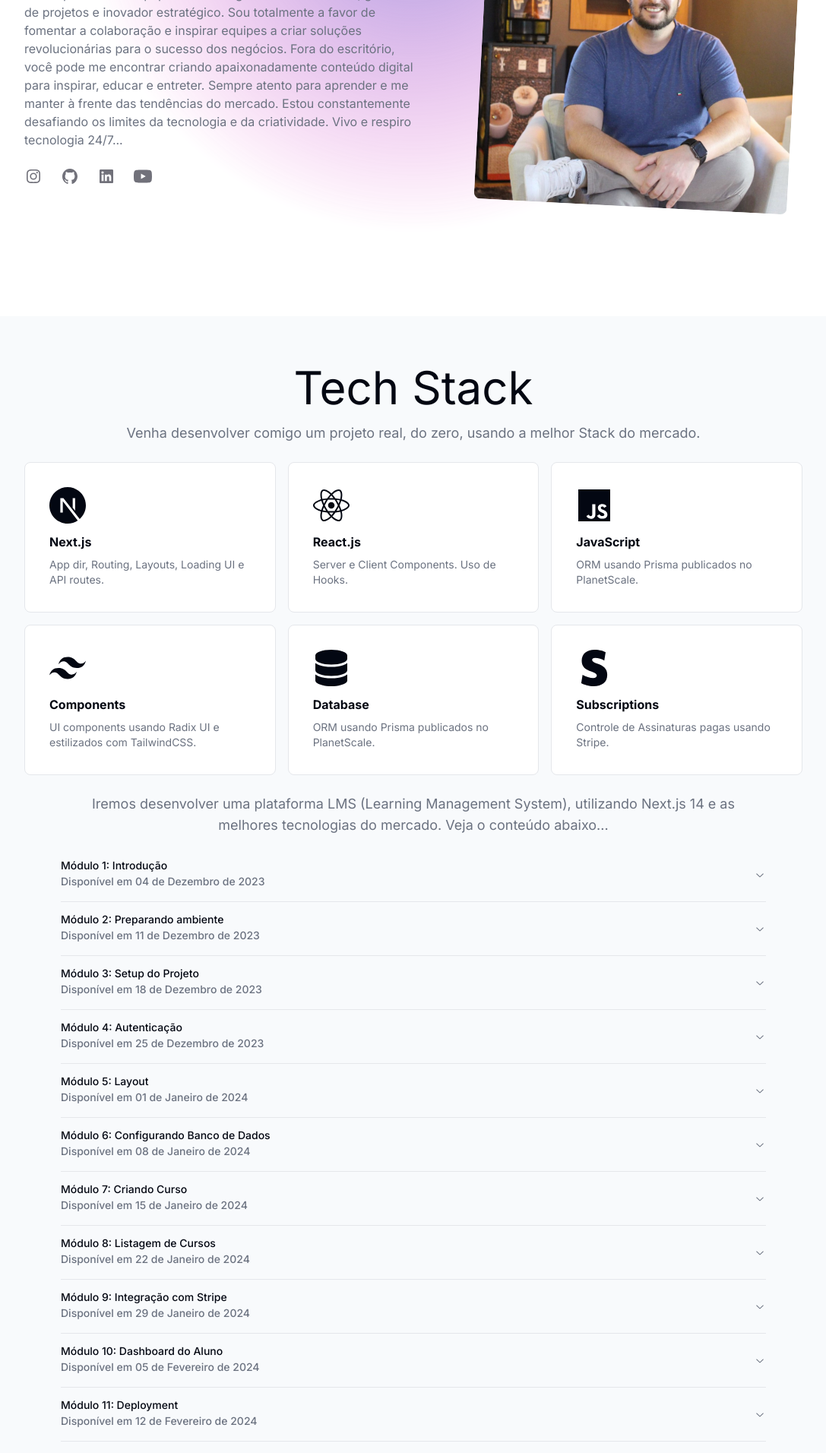
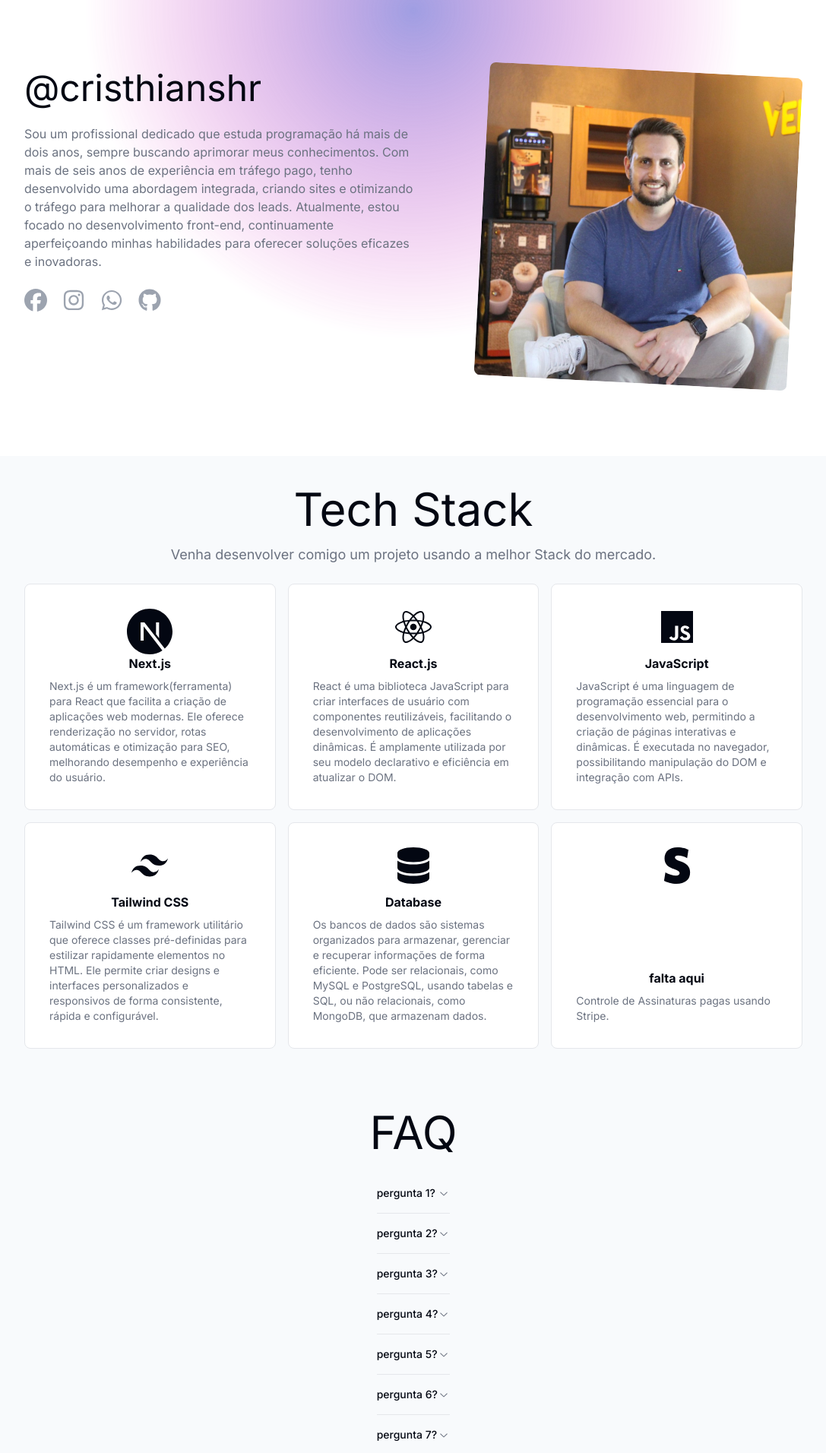
Before and after one commit to Cristhian-Shr/nextDev-landingPage, a Next.js app: page / in a window 1280 px wide. Shown: the part 880-2792 px from the top of the page at 76% size, without its empty margins (96-1183 px from the left). Built offline with nearby package versions, Linux system fonts and the light colour scheme.

Commit message:
ajustes feitos para melhorar a comunicação e também altreação em about

```diff
--- a/src/app/_components/about-section.tsx
+++ b/src/app/_components/about-section.tsx
@@ -1,25 +1,27 @@
-import Image from 'next/image';
-import Link from 'next/link';
+import Image from "next/image";
+import Link from "next/link";
 import {
   GitHubIcon,
   InstagramIcon,
   LinkedInIcon,
   YoutTubeIcon,
-} from '@/components/social-icons';
+} from "@/components/social-icons";
 import dev from "../../../public/images/cristhian.jpeg";
+import { FaFacebook } from "react-icons/fa6";
+import { FaGithub, FaInstagram, FaWhatsapp } from "react-icons/fa";
 
 function SocialLink({ icon: Icon, ...props }: any) {
-    return (
-      <Link className='group -m-1 p-1' {...props}>
-        <Icon className='h-6 w-6 fill-zinc-500 transition group-hover:fill-zinc-600 dark:fill-zinc-400 dark:group-hover:fill-zinc-300' />
-      </Link>
-    );
-  }
+  return (
+    <Link className="group -m-1 p-1" {...props}>
+      <Icon className="h-6 w-6 fill-zinc-500 transition group-hover:fill-zinc-600 dark:fill-zinc-400 dark:group-hover:fill-zinc-300" />
+    </Link>
+  );
+}
 
 function AboutSection() {
   return (
     <section
-      className="container flex md:max-w-[64rem] flex-col md:py-12 lg:py-24"
+      className="container flex md:max-w-[64rem] flex-col md:py-8 lg:py-12"
       id="about"
     >
       <div className="grid grid-cols-1 gap-y-16 lg:grid-cols-2 lg:gap-y-12 lg:grid-rows-[auto-1fr]">
@@ -37,38 +39,57 @@ function AboutSection() {
           </div>
         </div>
         <div className="lg:order-first lg:row-span-2 text-center md:text-start">
-          <h1 className="font-heading text-3xl md:text-4xl lg:text-5xl">
-            @cristhianschröer
+          <h1 className="font-heading text-3xl md:text-4xl lg:text-5xl hover:text-primary">
+            @cristhianshr
           </h1>
-          <p className='mt-6 text-base text-muted-foreground'>
-            CTO durante o dia, entusiasta de conteúdo digital à noite! Com mais
-            de 16 anos de experiência no mundo da tecnologia, já desempenhei
-            vários papéis como engenheiro de software, gerente de projetos e
-            inovador estratégico. Sou totalmente a favor de fomentar a
-            colaboração e inspirar equipes a criar soluções revolucionárias para
-            o sucesso dos negócios. Fora do escritório, você pode me encontrar
-            criando apaixonadamente conteúdo digital para inspirar, educar e
-            entreter. Sempre atento para aprender e me manter à frente das
-            tendências do mercado. Estou constantemente desafiando os limites da
-            tecnologia e da criatividade. Vivo e respiro tecnologia 24/7...
+          <p className="mt-6 text-base text-muted-foreground">
+            Sou um profissional dedicado que estuda programação há mais de dois
+            anos, sempre buscando aprimorar meus conhecimentos. Com mais de seis
+            anos de experiência em tráfego pago, tenho desenvolvido uma
+            abordagem integrada, criando sites e otimizando o tráfego para
+            melhorar a qualidade dos leads. Atualmente, estou focado no
+            desenvolvimento front-end, continuamente aperfeiçoando minhas
+            habilidades para oferecer soluções eficazes e inovadoras.
           </p>
-          <div className='mt-6 flex justify-center md:justify-start gap-6'>
-            <SocialLink
-              href='https://instagram.com/lucasnhimi'
-              icon={InstagramIcon}
-            />
-            <SocialLink
-              href='https://github.com/lucasnhimi'
-              icon={GitHubIcon}
-            />
-            <SocialLink
-              href='https://linkedin.com/in/lucasnhimi'
-              icon={LinkedInIcon}
-            />
-            <SocialLink
-              href='https://youtube.com/lucasnhimi'
-              icon={YoutTubeIcon}
-            />
+          <div className="mt-6 flex justify-center md:justify-start gap-6">
+            <ul className="flex gap-5">
+              <li>
+                <Link
+                  href="https://www.facebook.com/csschroer"
+                  aria-label="Facebook"
+                  className="text-gray-400 hover:text-white"
+                >
+                  <FaFacebook size={30} />
+                </Link>
+              </li>
+              <li>
+                <Link
+                  href="https://www.instagram.com/cristhian.shr/"
+                  aria-label="Facebook"
+                  className="text-gray-400 hover:text-white"
+                >
+                  <FaInstagram size={30} />
+                </Link>
+              </li>
+              <li>
+                <Link
+                  href=""
+                  aria-label="Facebook"
+                  className="text-gray-400 hover:text-white"
+                >
+                  <FaWhatsapp size={30} />
+                </Link>
+              </li>
+              <li>
+                <Link
+                  href="https://github.com/Cristhian-Shr"
+                  aria-label="Facebook"
+                  className="text-gray-400 hover:text-white"
+                >
+                  <FaGithub size={30} />
+                </Link>
+              </li>
+            </ul>
           </div>
         </div>
       </div>
--- a/src/app/_components/faq-section.tsx
+++ b/src/app/_components/faq-section.tsx
@@ -9,7 +9,7 @@ function FaqSection() {
   return (
     <section
       id="faq"
-      className="flex w-full h-screen items-center justify-center
+      className="flex w-full items-center justify-center
       flex-col bg-slate-50 dark:bg-transparent space-y-6 py-8 md:py-12 lg:py-10"
     >
       <div className="mx-auto flex max-w-[58rem] flex-col items-center space-y-4 text-center">
@@ -20,27 +20,24 @@ function FaqSection() {
       <div className="mx-auto text-center md:max-w-[58rem]">
         <Accordion type="single" collapsible className="w-full">
           <AccordionItem value="item-5">
-            <AccordionTrigger>Como comprar o curso?</AccordionTrigger>
+            <AccordionTrigger>pergunta 1?</AccordionTrigger>
             <AccordionContent className="text-left">
               <p>
-                Se estiver no período de matrículas abertas, basta clicar no
-                botão <span className="font-bold">Matricular</span> que você
-                será redirecionado para uma página de compras da Hotmart. Feito
-                isso, você poderá realizar as aulas através da própria
-                plataforma da Hotmart. Você receberá informações de quando as
-                aulas estarão disponíveis.
+                Lorem ipsum dolor sit amet consectetur adipisicing elit.
+                Facilis, illum cumque numquam eaque tenetur porro sunt?
+                Obcaecati, non tempore molestiae dolorem, labore iure
+                repudiandae ullam excepturi neque temporibus fuga quia.
               </p>
               <p>
-                Caso o período de matrículas esteja encerrado, você poderá
-                clicar no botão{" "}
-                <span className="font-bold">Lista de Espera</span> e preencher o
-                formulário para ser avisado quando as matrículas forem
-                reabertas.
+                Lorem ipsum dolor, sit amet consectetur adipisicing elit.
+                Doloremque exercitationem aliquid, voluptates dolorem
+                consequatur quos quisquam quod libero pariatur? Doloribus, enim
+                est suscipit hic qui voluptates sed fuga at ducimus.
               </p>
             </AccordionContent>
           </AccordionItem>
           <AccordionItem value="item-1">
-            <AccordionTrigger>Para quem é este curso?</AccordionTrigger>
+            <AccordionTrigger>pergunta 2?</AccordionTrigger>
             <AccordionContent className="text-left">
               <p>
                 Para quem possui conhecimentos básicos de HTML, CSS e
@@ -54,40 +51,43 @@ function FaqSection() {
             </AccordionContent>
           </AccordionItem>
           <AccordionItem value="item-2">
-            <AccordionTrigger>
-              Por quanto tempo terei acesso ao curso?
-            </AccordionTrigger>
+            <AccordionTrigger>pergunta 3?</AccordionTrigger>
             <AccordionContent className="text-left">
               Você terá 1 ano após a data da compra.
             </AccordionContent>
           </AccordionItem>
           <AccordionItem value="item-3">
-            <AccordionTrigger>O Curso irá emitir certificado?</AccordionTrigger>
+            <AccordionTrigger>pergunta 4?</AccordionTrigger>
             <AccordionContent className="text-left">
-              Sim. Você terá acesso ao certificado após concluir o curso.
+              Lorem ipsum dolor sit amet consectetur adipisicing elit. Illo,
+              asperiores dicta aperiam architecto aspernatur iure pariatur,
+              ullam laudantium delectus sunt sequi animi ipsa ut atque
+              cupiditate incidunt tempore non quis?
             </AccordionContent>
           </AccordionItem>
           <AccordionItem value="item-4">
-            <AccordionTrigger>Como funciona o Suporte?</AccordionTrigger>
+            <AccordionTrigger>pergunta 5?</AccordionTrigger>
             <AccordionContent className="text-left">
-              Você terá acesso exclusivo ao grupo do WhatsApp, onde eu irei
-              tirar suas dúvidas por lá.
+              loresm sd.fnslkfnsldkfnsld
             </AccordionContent>
           </AccordionItem>
           <AccordionItem value="item-6">
-            <AccordionTrigger>
-              Matriculando no curso terei acesso imediato às aulas?
-            </AccordionTrigger>
+            <AccordionTrigger>pergunta 6?</AccordionTrigger>
             <AccordionContent className="text-left">
-              As aulas gravadas serão disponibilizadas a partir do dia 04 de
-              Dezembro de 2023.
+              Lorem ipsum dolor sit, amet consectetur adipisicing elit.
+              Molestias perspiciatis, mollitia veniam deserunt at maiores eos,
+              assumenda facere magnam, provident animi officia ab ad aut
+              possimus iure accusamus error adipisci!
             </AccordionContent>
           </AccordionItem>
           <AccordionItem value="item-7">
-            <AccordionTrigger>Como funciona o reembolso?</AccordionTrigger>
+            <AccordionTrigger>pergunta 7?</AccordionTrigger>
             <AccordionContent className="text-left">
-              Após 15 dias você poderá solicitar o reembolso de 100% do valor
-              através da plataforma da Hotmart.
+              Lorem ipsum dolor sit amet consectetur adipisicing elit. Impedit,
+              aspernatur error? Ducimus ex repellat molestiae dolorum
+              consectetur consequuntur blanditiis quo! Illum corporis,
+              repudiandae sequi distinctio pariatur architecto amet ab
+              doloribus?
             </AccordionContent>
           </AccordionItem>
         </Accordion>
--- a/src/app/_components/feature-section.tsx
+++ b/src/app/_components/feature-section.tsx
@@ -173,86 +173,100 @@ function FeatureSection() {
   return (
     <section
       id="feature"
-      className="bg-slate-50 dark:bg-transparent container space-y-6 py-8 md:py-12 lg:py-16"
+      className="bg-slate-50 dark:bg-transparent container space-y-6 py-8 md:py-12 lg:py-10"
     >
       <div className="mx-auto flex max-w-[58rem] flex-col items-center space-y-4 text-center">
         <h2 className="font-heading text-3xl leading-[1.1] sm:text-3xl md:text-6xl">
           Tech Stack
         </h2>
         <p className="max-w-[85%] leading-normal text-muted-foreground sm:text-lg sm:leading-7">
-          Venha desenvolver comigo um projeto real, do zero, usando a melhor
-          Stack do mercado.
+          Venha desenvolver comigo um projeto usando a melhor Stack do mercado.
         </p>
       </div>
 
       <div className="mx-auto grid justify-center gap-4 sm:grid-cols-2 md:max-w-[64rem] md:grid-cols-3">
         <div className="relative overflow-hidden rounded-lg border bg-background p-2">
-          <div className="flex h-[180px] flex-col justify-between rounded-md p-6">
-            <SiNextdotjs className="text-5xl" />
-            <div className="space-y-2">
+          <div className="flex h-[280px] flex-col justify-between items-center rounded-md p-6">
+            <SiNextdotjs className="text-6xl" />
+            <div className="space-y-2 flex flex-col items-center">
               <h3 className="font-bold">Next.js</h3>
               <p className="text-sm text-muted-foreground">
-                App dir, Routing, Layouts, Loading UI e API routes.
+                Next.js é um framework(ferramenta) para React que facilita a
+                criação de aplicações web modernas. Ele oferece renderização no
+                servidor, rotas automáticas e otimização para SEO, melhorando
+                desempenho e experiência do usuário.
               </p>
             </div>
           </div>
         </div>
 
         <div className="relative overflow-hidden rounded-lg border bg-background p-2">
-          <div className="flex h-[180px] flex-col justify-between rounded-md p-6">
+          <div className="flex h-[280px] flex-col justify-between items-center rounded-md p-6">
             <FaReact className="text-5xl" />
-            <div className="space-y-2">
+            <div className="space-y-2 flex flex-col items-center">
               <h3 className="font-bold">React.js</h3>
               <p className="text-sm text-muted-foreground">
-                Server e Client Components. Uso de Hooks.
+                React é uma biblioteca JavaScript para criar interfaces de
+                usuário com componentes reutilizáveis, facilitando o
+                desenvolvimento de aplicações dinâmicas. É amplamente utilizada
+                por seu modelo declarativo e eficiência em atualizar o DOM.
               </p>
             </div>
           </div>
         </div>
 
         <div className="relative overflow-hidden rounded-lg border bg-background p-2">
-          <div className="flex h-[180px] flex-col justify-between rounded-md p-6">
+          <div className="flex h-[280px] flex-col justify-between items-center rounded-md p-6">
             <IoLogoJavascript className="text-5xl" />
-            <div className="space-y-2">
+            <div className="space-y-2 flex flex-col items-center">
               <h3 className="font-bold">JavaScript</h3>
               <p className="text-sm text-muted-foreground">
-                ORM usando Prisma publicados no PlanetScale.
+                JavaScript é uma linguagem de programação essencial para o
+                desenvolvimento web, permitindo a criação de páginas interativas
+                e dinâmicas. É executada no navegador, possibilitando
+                manipulação do DOM e integração com APIs.
               </p>
             </div>
           </div>
         </div>
 
         <div className="relative overflow-hidden rounded-lg border bg-background p-2">
-          <div className="flex h-[180px] flex-col justify-between rounded-md p-6">
+          <div className="flex h-[280px] flex-col justify-between items-center rounded-md p-6">
             <SiTailwindcss className="text-5xl" />
-            <div className="space-y-2">
-              <h3 className="font-bold">Components</h3>
+            <div className="space-y-2 flex flex-col items-center">
+              <h3 className="font-bold">Tailwind CSS</h3>
               <p className="text-sm text-muted-foreground">
-                UI components usando Radix UI e estilizados com TailwindCSS.
+                Tailwind CSS é um framework utilitário que oferece classes
+                pré-definidas para estilizar rapidamente elementos no HTML. Ele
+                permite criar designs e interfaces personalizados e responsivos
+                de forma consistente, rápida e configurável.
               </p>
             </div>
           </div>
         </div>
 
         <div className="relative overflow-hidden rounded-lg border bg-background p-2">
-          <div className="flex h-[180px] flex-col justify-between rounded-md p-6">
+          <div className="flex h-[280px] flex-col justify-between items-center rounded-md p-6">
             <FaDatabase className="text-5xl" />
-            <div className="space-y-2">
+            <div className="space-y-2 flex flex-col items-center">
               <h3 className="font-bold">Database</h3>
               <p className="text-sm text-muted-foreground">
-                ORM usando Prisma publicados no PlanetScale.
+                Os bancos de dados são sistemas organizados para armazenar,
+                gerenciar e recuperar informações de forma eficiente. Pode ser
+                relacionais, como MySQL e PostgreSQL, usando tabelas e SQL, ou
+                não relacionais, como MongoDB, que armazenam dados.
               </p>
             </div>
           </div>
         </div>
 
         <div className="relative overflow-hidden rounded-lg border bg-background p-2">
-          <div className="flex h-[180px] flex-col justify-between rounded-md p-6">
+          <div className="flex h-[280px] flex-col justify-between items-center rounded-md p-6">
             <svg viewBox="0 0 24 24" className="h-12 w-12 fill-current">
               <path d="M13.976 9.15c-2.172-.806-3.356-1.426-3.356-2.409 0-.831.683-1.305 1.901-1.305 2.227 0 4.515.858 6.09 1.631l.89-5.494C18.252.975 15.697 0 12.165 0 9.667 0 7.589.654 6.104 1.872 4.56 3.147 3.757 4.992 3.757 7.218c0 4.039 2.467 5.76 6.476 7.219 2.585.92 3.445 1.574 3.445 2.583 0 .98-.84 1.545-2.354 1.545-1.875 0-4.965-.921-6.99-2.109l-.9 5.555C5.175 22.99 8.385 24 11.714 24c2.641 0 4.843-.624 6.328-1.813 1.664-1.305 2.525-3.236 2.525-5.732 0-4.128-2.524-5.851-6.594-7.305h.003z" />
             </svg>
-            <div className="space-y-2">
-              <h3 className="font-bold">Subscriptions</h3>
+            <div className="space-y-2 flex flex-col items-center">
+              <h3 className="font-bold">falta aqui</h3>
               <p className="text-sm text-muted-foreground">
                 Controle de Assinaturas pagas usando Stripe.
               </p>
@@ -260,7 +274,9 @@ function FeatureSection() {
           </div>
         </div>
       </div>
-      <div className="mx-auto text-center md:max-w-[58rem]">
+
+      {/* trabalhar aqui nessa sessão */}
+      {/* <div className="mx-auto text-center md:max-w-[58rem]">
         <p className="leading-normal text-muted-foreground sm:text-lg sm:leading-7 mb-4">
           Iremos desenvolver uma plataforma LMS (Learning Management System),
           utilizando Next.js 14 e as melhores tecnologias do mercado. Veja o
@@ -292,7 +308,7 @@ function FeatureSection() {
             </AccordionItem>
           ))}
         </Accordion>
-      </div>
+      </div> */}
     </section>
   );
 }
```
Also changed, not shown: src/app/_components/footer-section.tsx (+20 -27 lines), src/app/_components/intro-section.tsx (+16 -9 lines).
